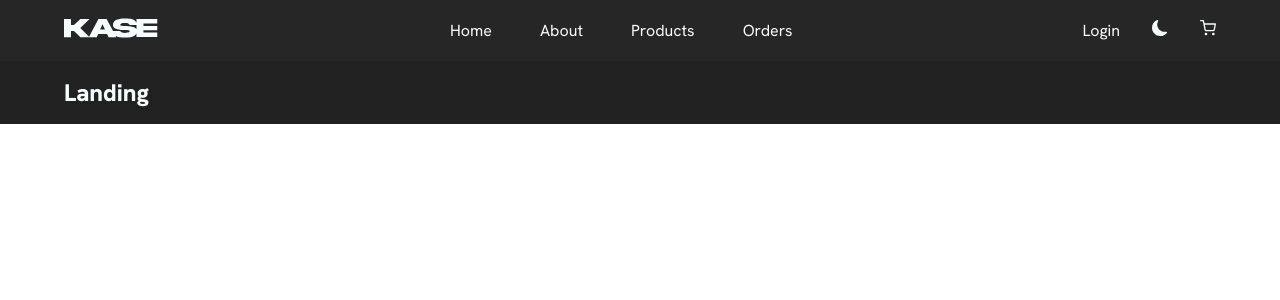
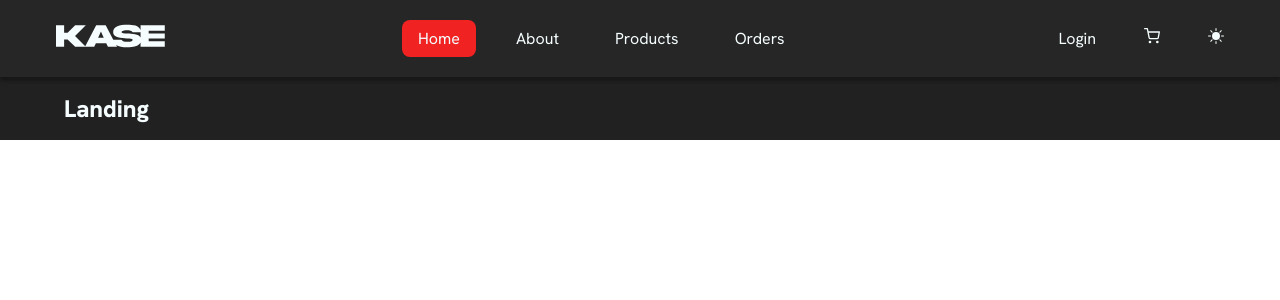
Before and after one commit to Louiskomekay/Kase, a React (Vite) app in the folder Frontend/: page / in a window 1280 px wide. Shown: the top 300 px of the page. Built offline with nearby package versions, Linux system fonts and the light colour scheme.

Commit message:
Finally did the styling for the nav-links

```diff
--- a/Frontend/src/App.jsx
+++ b/Frontend/src/App.jsx
@@ -10,6 +10,7 @@ import { createBrowserRouter, RouterProvider } from 'react-router-dom'
 //THEMES STYLING
 import { LightTheme, DarkTheme } from './utils/Themes'
 const Wrapper = styled.div`
+  /* GENERAL STYLING */
   color:${({ theme }) => theme.color};
   background:${({ theme }) => theme.backgroundColor};
   .cardColor{
@@ -31,16 +32,23 @@ const Wrapper = styled.div`
   .pseudoBackgroundColor{
     background:${({ theme }) => theme.pseudoBackgroundColor};
   }
+
+  /* NAVSTYLING */
   .nav-container {
-    color: ${({ theme }) => theme.color};
-    background :${({ theme }) => theme.NavBackgroundColor};
-    .link {
-      color: ${({ theme }) => theme.color};
-    }
+    background: ${({ theme }) => theme.navContainerBG};
+    box-shadow: ${({ theme }) => theme.navContainerDropShadow};
   }
-  /* .navLink{
-    background: ${({ theme }) => theme.color};
-  } */
+  .KaseLogo {
+    color:${({ theme }) => theme.logoColor}
+  }
+  .nav-center .nav-link, .nav-end .nav-end-item {
+    color:${({ theme }) => theme.color};
+    transition: var(--smooth);
+  }
+  .nav-center .nav-link:not(.active):hover {
+    background: ${({ theme }) => theme.navLinkHover};
+  }
+
 `
 
 const router = createBrowserRouter([
--- a/Frontend/src/components/Navbar.jsx
+++ b/Frontend/src/components/Navbar.jsx
@@ -8,60 +8,71 @@ import { FiShoppingCart } from "react-icons/fi";
 const Navbar = () => {
     return (
         <Wrapper>
-            <div className='nav-container'>
-                <div className='logoIcon navbar-start'>
-                    <Link to='/'><KaseLogo className='mainLogo' /></Link>
+            <nav className='nav-container'>
+                <div className='menu-icon'><IoMenu /></div>
+                <div className="nav-start">
+                    <Link> < KaseLogo className='KaseLogo' /> </Link>
                 </div>
 
-                <div className='navbar-center'>
-                    <ul>
-                        <li className='navLink'> <NavLink to='/' className='link'>Home</NavLink> </li>
-                        <li className='navLink'> <NavLink to='/About' className='link'>About</NavLink> </li>
-                        <li className='navLink'> <NavLink to='/Products' className='link'>Products</NavLink> </li>
-                        <li className='navLink'> <NavLink to='/Orders' className='link'>Orders</NavLink> </li>
-                    </ul>
+                <ul className='nav-center'>
+                    <NavLink to='/' className='nav-link'>Home</NavLink>
+                    <NavLink to='/About' className='nav-link'>About</NavLink>
+                    <NavLink to='/Products' className='nav-link'>Products</NavLink>
+                    <NavLink to='/Orders' className='nav-link'>Orders</NavLink>
+                </ul>
+
+                <div className='nav-end'>
+                    <Link to='/Login' className='nav-end-item'>Login</Link>
+                    <Link to='/Cart' className='nav-end-item'><FiShoppingCart /></Link>
+                    <div className='nav-end-item'><BsSunFill /></div>
                 </div>
-
-                <div className='navbar-end'>
-                    {/* Login */}
-                    <div><Link to='/Login' className='link'>Login</Link></div>
-
-                    {/* Theme setup */}
-                    <div><BsMoonFill /></div>
-
-                    {/* Cart link */}
-                    <NavLink to='/Cart' className='link'>
-                        <FiShoppingCart />
-                    </NavLink>
-                </div>
-            </div>
+            </nav>
         </Wrapper>
     )
 }
 
 export default Navbar
 
-const Wrapper = styled.nav`
-    .nav-container {
-        display: flex;
-        justify-content: space-between;
-        padding: .5rem 4rem;
-        align-items: center;
-    }
-
-.navbar-center ul {
+// STYLING
+const Wrapper = styled.div`
+.nav-container{
     display: flex;
     justify-content: space-between;
+    align-items: center;
+    padding: 1rem 3.5rem;
+    position: relative;
+}
+
+.menu-icon {
+    display: none;
+}
+
+.KaseLogo {
+    width: 7rem;
+}
+
+.nav-center, .nav-end {
+    display: flex;
+    justify-content: space-between;
+    align-items: center;
+}
+
+.nav-end {
     gap: 3rem;
 }
 
-.navbar-end {
-    display: flex;
-    justify-content: space-between;
-    gap: 2rem;
+.nav-center .nav-link, .nav-end .nav-end-item {
+    display: block;
 }
 
-.mainLogo{
-    width: 6rem;
+.nav-center .nav-link, .active {
+    padding: .5rem 1rem;
+    margin-right: 1.5rem;
+    border-radius: var(--border-radius);
+}
+
+.nav-link.active {
+    color: #F5FDFF;
+    background: var(--Red);
 }
 `
--- a/Frontend/src/index.css
+++ b/Frontend/src/index.css
@@ -67,7 +67,6 @@ body {
   background: none;
   outline: none;
   border: none;
-  padding: 1.3rem;
   color: var(--lm-white2);
   border-radius: 0.5rem;
   cursor: pointer;
--- a/Frontend/src/pages/Login.jsx
+++ b/Frontend/src/pages/Login.jsx
@@ -74,6 +74,7 @@ const Wrapper = styled.section`
     }
     .strokeButton {
         width: 33rem;
+        padding: 1.3rem;
     }
     .crumbMessage {
         margin-top: 1rem;
--- a/Frontend/src/utils/Themes.jsx
+++ b/Frontend/src/utils/Themes.jsx
@@ -7,7 +7,9 @@ export const LightTheme = {
     strokeBtnColor: '#64748B',
     strokeBorderHover: '1px solid #528DFF',
     pseudoBackgroundColor: '#EFF3FB',
-    NavBackgroundColor: '#F5FDFF',
+    navContainerBG: '#F5FDFF',
+    navContainerDropShadow: '0px 4px 4px 0px #cfd8ea',
+    navLinkHover: '#e4e7ef'
 }
 
 export const DarkTheme = {
@@ -19,5 +21,7 @@ export const DarkTheme = {
     strokeBtnColor: ' #C1CADB',
     strokeBorderHover: '1px solid #528DFF',
     pseudoBackgroundColor: '#262626',
-    NavBackgroundColor: '#262626'
+    navContainerBG: '#262626',
+    navContainerDropShadow: '0px 4px 4px 0px #171717',
+    navLinkHover: '#2e2e2e'
 }
```
